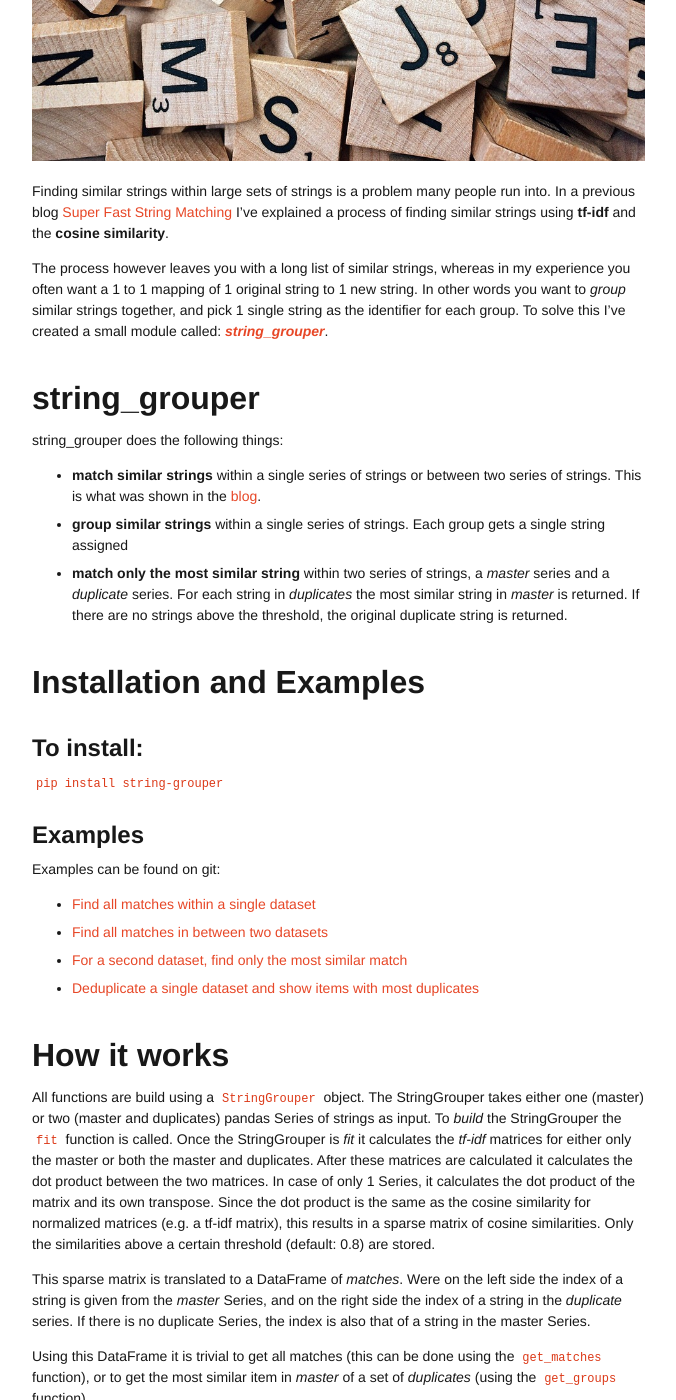
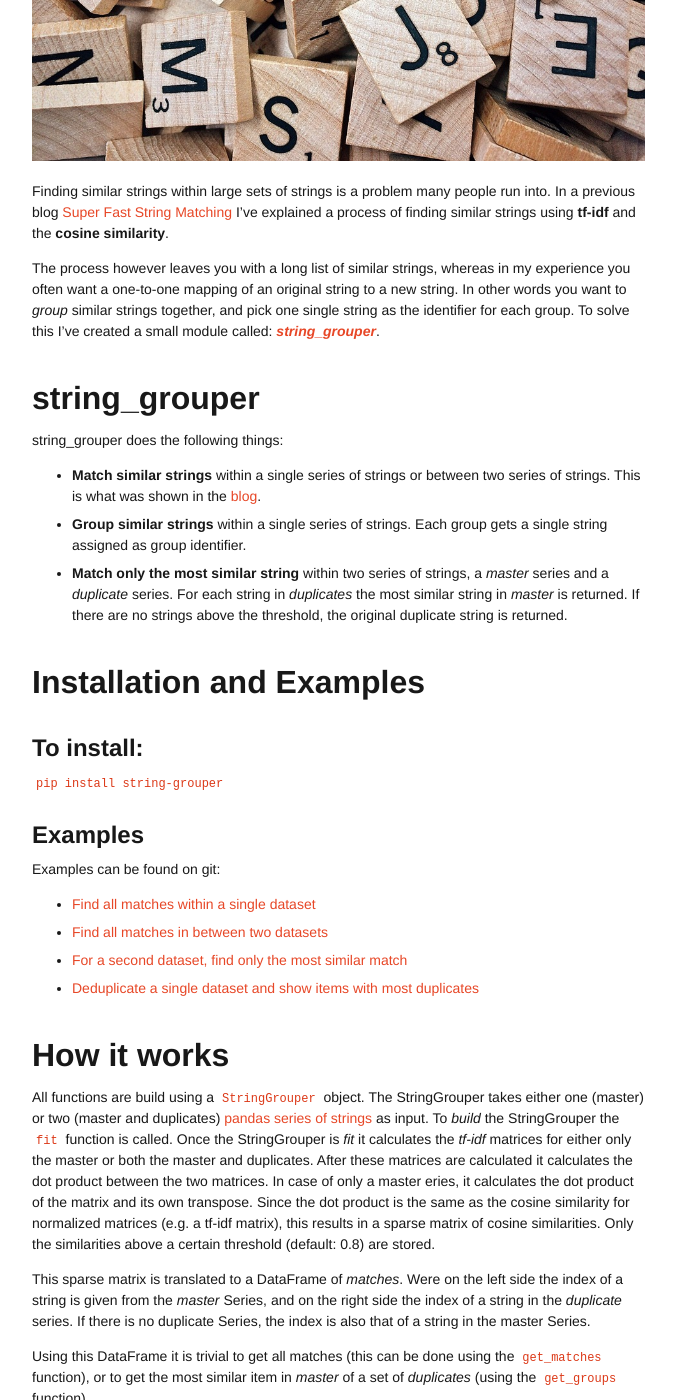
Before and after one commit to Bergvca/bergvca.github.io, a Jekyll site: the page built from _posts/2020-01-02-string-grouper.md, in a window 1280 px wide and 1400 px high, scrolled down 781 px. Shown: the whole window, without its empty margins (240-916 px from the left). Built offline with Jekyll 4.4.1, drawn with Linux system fonts in a browser that asks for light colours; comment, search, counter and statistics services are not loaded; some of the changed text lies outside the part shown.

Commit message:
Small fixes

```diff
--- a/_posts/2020-01-02-string-grouper.md
+++ b/_posts/2020-01-02-string-grouper.md
@@ -11,19 +11,19 @@ previous blog [Super Fast String Matching](/2017/10/14/super-fast-string-matchin
 explained a process of finding similar strings using **tf-idf** and the **cosine similarity**.
 
 The process however leaves you with a long list of similar strings, whereas in my experience you
-often want a 1 to 1 mapping of 1 original string to 1 new string. In other words you want to *group*
-similar strings together, and pick 1 single string as the identifier for each group. To solve
+often want a one-to-one mapping of an original string to a new string. In other words you want to *group*
+similar strings together, and pick one single string as the identifier for each group. To solve
 this I've created a small module called: ***[string_grouper](https://github.com/Bergvca/string_grouper)***.
 
 ## string_grouper
 
 string_grouper does the following things:
 
-* **match similar strings** within a single series of strings or between two series of strings.
+* **Match similar strings** within a single series of strings or between two series of strings.
 This is what was shown in the [blog](/2017/10/14/super-fast-string-matching.html).
-* **group similar strings** within a single series of strings. Each group gets a single string
-assigned
-* **match only the most similar string** within two series of strings, a *master* series and a
+* **Group similar strings** within a single series of strings. Each group gets a single string
+assigned as group identifier.
+* **Match only the most similar string** within two series of strings, a *master* series and a
 *duplicate* series. For each string in *duplicates* the most similar string in *master* is returned.
 If there are no strings above the threshold, the original duplicate string is returned.
 
@@ -45,10 +45,10 @@ Examples can be found on git:
 ## How it works
 
 All functions are build using a `StringGrouper` object. The StringGrouper takes either one (master)
-or two (master and duplicates) pandas Series of strings as input. To *build* the StringGrouper the
+or two (master and duplicates) [pandas series of strings](https://pandas.pydata.org/pandas-docs/stable/reference/api/pandas.Series.html) as input. To *build* the StringGrouper the
 `fit` function is called. Once the StringGrouper is *fit* it calculates the *tf-idf* matrices for
 either only the master or both the master and duplicates. After these matrices are calculated
-it calculates the dot product between the two matrices. In case of only 1 Series, it calculates
+it calculates the dot product between the two matrices. In case of only a master eries, it calculates
 the dot product of the matrix and its own transpose. Since the dot product is the same as the cosine
 similarity for normalized matrices (e.g. a tf-idf matrix), this results in a sparse matrix of
 cosine similarities. Only the similarities above a certain threshold (default: 0.8) are stored.
@@ -63,7 +63,7 @@ Series.
 
 ### Get Groups
 
- If the `get_groups` function is called on a StringGrouper with only a *master* Series of strings, a
+ If the `get_groups` function is called on a StringGrouper with only a *master* Series of strings. A
  single linkage clustering approach is used to get a single identifying string for each group. This works
  as follows:
 
```
Also changed, not shown: _posts/2017-10-14-super-fast-string-matching.md (+1 -1 lines).
